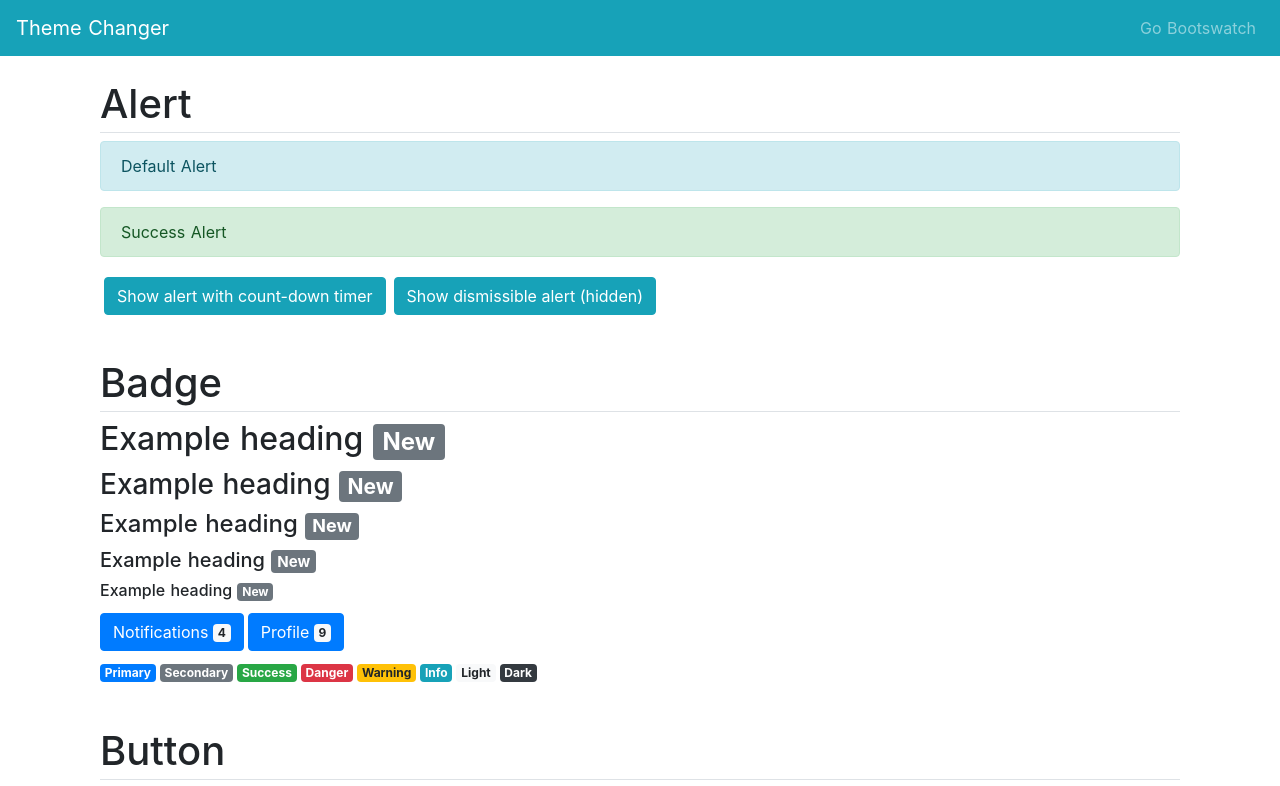
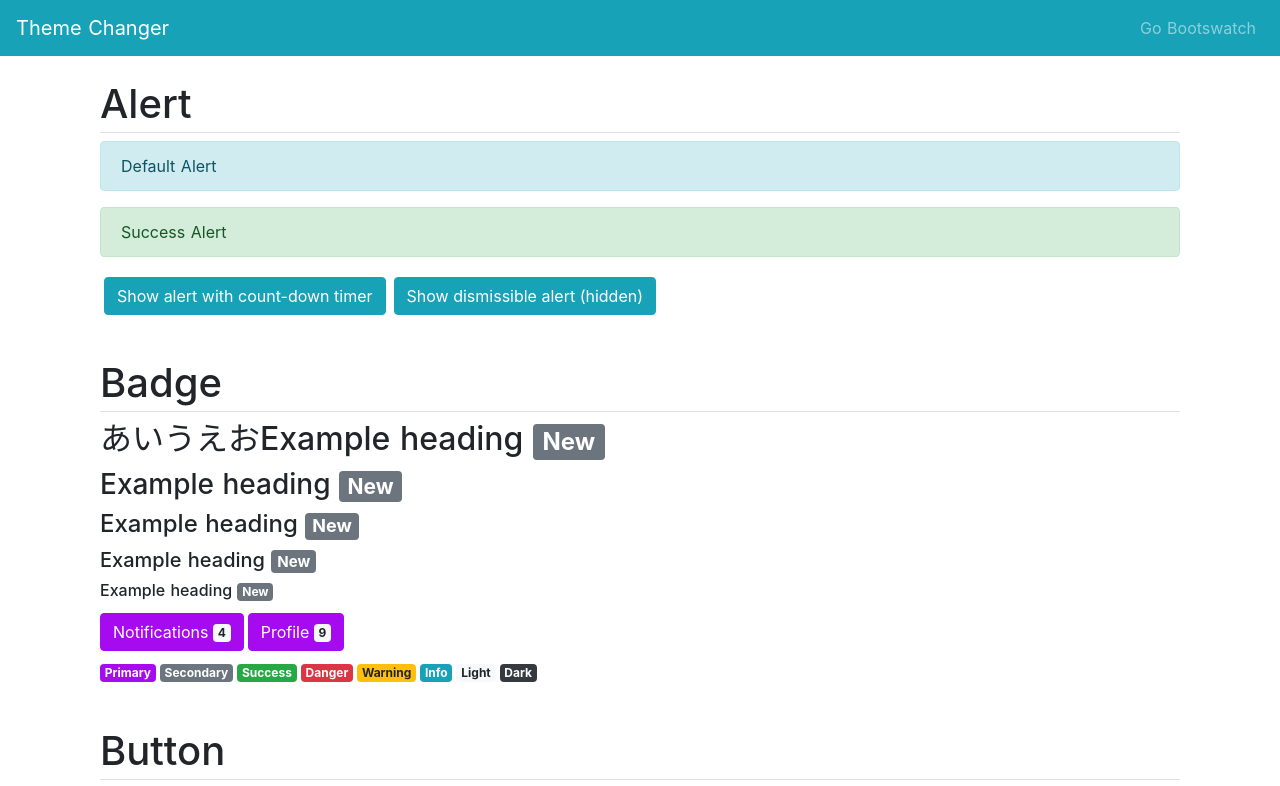
Before and after one commit to s-fukumoto/nuxt-vue-bootswatch, a Nuxt app: page /bv in a window 1280 px wide. Shown: the top 786 px of the page. Built offline with nearby package versions, Linux system fonts and the light colour scheme.

Commit message:
Bootstrap customize

```diff
--- a/assets/scss/custom/bootstrap.scss
+++ b/assets/scss/custom/bootstrap.scss
@@ -1,7 +1,6 @@
 // variables Cutomize
-@import "./node_modules/bootstrap/scss/functions";
-@import "./node_modules/bootstrap/scss/variables";
-$blue: #1a0afc;
+$blue: #a60aee;
+$font-family-sans-serif: "Meiryo UI", -apple-system, BlinkMacSystemFont, Roboto, "Helvetica Neue", Helvetica, Arial, "游ゴシック体", "Yu Gothic", YuGothic, "Hiragino Kaku Gothic ProN", Meiryo, sans-serif;
 
 // Bootstrap scss
 @import "./node_modules/bootstrap/scss/bootstrap";
--- a/components/bootstrap/examples/Badge.vue
+++ b/components/bootstrap/examples/Badge.vue
@@ -1,7 +1,7 @@
 <template>
   <bv-base title="Badge">
 
-    <h2>Example heading <b-badge>New</b-badge></h2>
+    <h2>あいうえおExample heading <b-badge>New</b-badge></h2>
     <h3>Example heading <b-badge>New</b-badge></h3>
     <h4>Example heading <b-badge>New</b-badge></h4>
     <h5>Example heading <b-badge>New</b-badge></h5>
```
